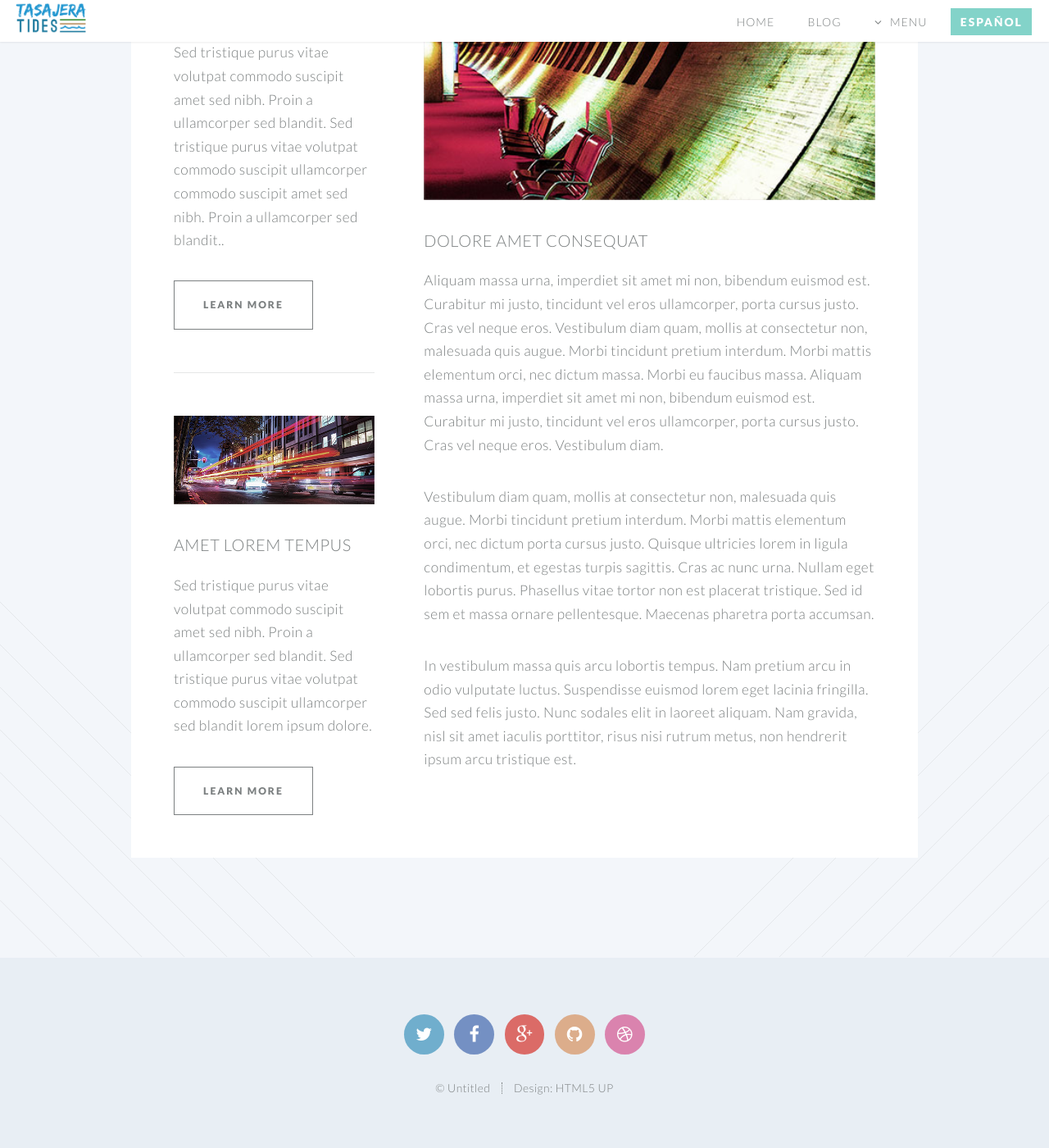
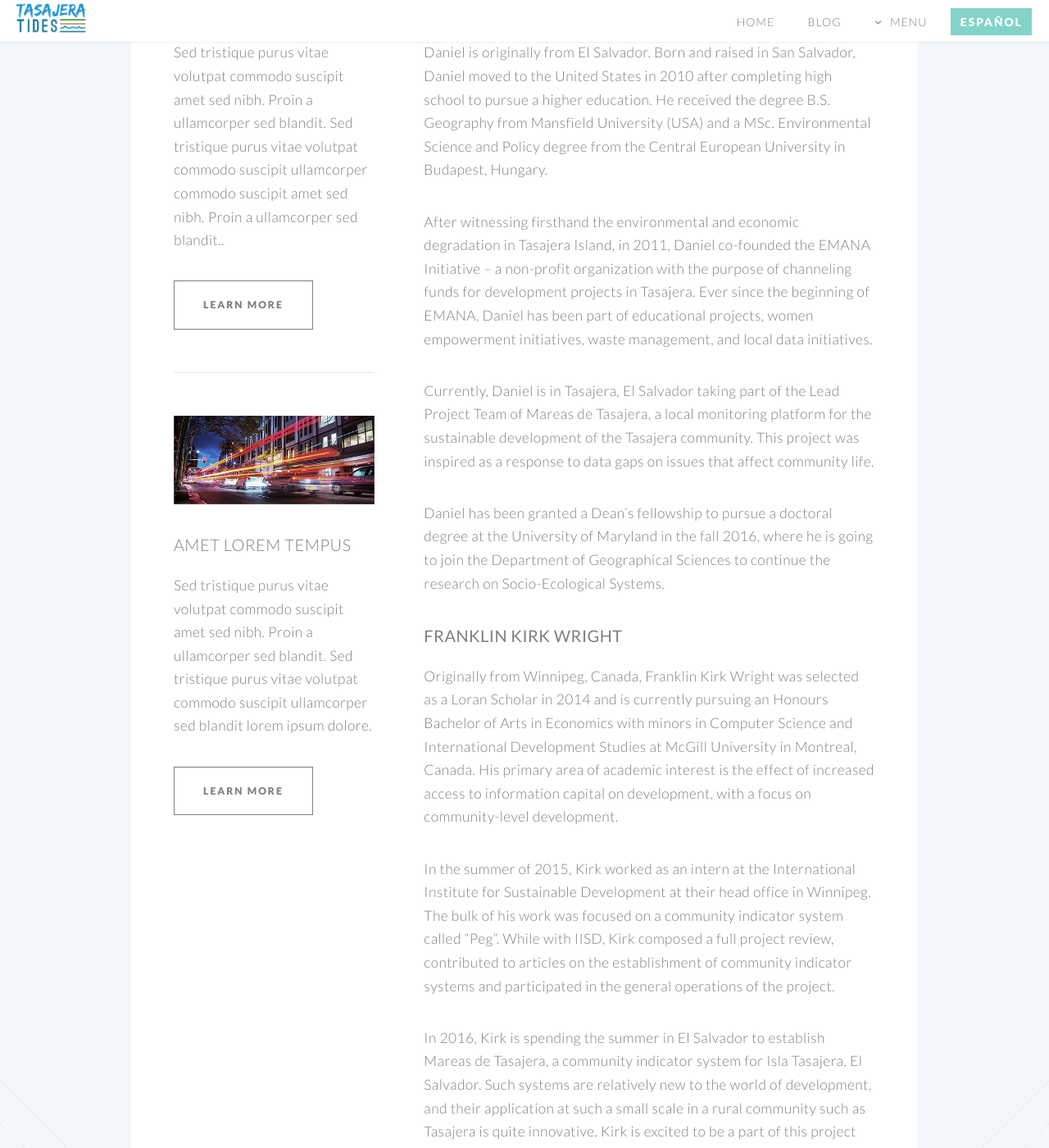
Before and after one commit to danteo90/danteo90.github.io, a Jekyll site: the page who-are-we.html, which Jekyll copies as it is, in a window 1280 px wide and 1400 px high, scrolled down 431 px. Shown: the whole window at 82% size. Built offline with Jekyll 4.4.1, drawn with Linux system fonts in a browser that asks for light colours; some of the changed text lies outside the part shown.

Commit message:
Update who-are-we.html

```diff
--- a/who-are-we.html
+++ b/who-are-we.html
@@ -127,13 +127,21 @@
 								<!-- Content -->
 									<div class="content">
 										<section>
-											<a href="#" class="image featured"><img src="images/pic02.jpg" alt="" /></a>
-											<header>
-												<h3>Dolore Amet Consequat</h3>
-											</header>
-											<p>Aliquam massa urna, imperdiet sit amet mi non, bibendum euismod est. Curabitur mi justo, tincidunt vel eros ullamcorper, porta cursus justo. Cras vel neque eros. Vestibulum diam quam, mollis at consectetur non, malesuada quis augue. Morbi tincidunt pretium interdum. Morbi mattis elementum orci, nec dictum massa. Morbi eu faucibus massa. Aliquam massa urna, imperdiet sit amet mi non, bibendum euismod est. Curabitur mi justo, tincidunt vel eros ullamcorper, porta cursus justo. Cras vel neque eros. Vestibulum diam.</p>
-											<p>Vestibulum diam quam, mollis at consectetur non, malesuada quis augue. Morbi tincidunt pretium interdum. Morbi mattis elementum orci, nec dictum porta cursus justo. Quisque ultricies lorem in ligula condimentum, et egestas turpis sagittis. Cras ac nunc urna. Nullam eget lobortis purus. Phasellus vitae tortor non est placerat tristique. Sed id sem et massa ornare pellentesque. Maecenas pharetra porta accumsan. </p>
-											<p>In vestibulum massa quis arcu lobortis tempus. Nam pretium arcu in odio vulputate luctus. Suspendisse euismod lorem eget lacinia fringilla. Sed sed felis justo. Nunc sodales elit in laoreet aliquam. Nam gravida, nisl sit amet iaculis porttitor, risus nisi rutrum metus, non hendrerit ipsum arcu tristique est.</p>
+
+										<header>
+											<h3><strong>Daniel Teodoro</strong></h3>
+										</header>
+											<p>Daniel is originally from El Salvador. Born and raised in San Salvador, Daniel moved to the United States in 2010 after completing high school to pursue a higher education. He received the degree B.S. Geography from Mansfield University (USA) and a MSc. Environmental Science and Policy degree from the Central European University in Budapest, Hungary.</p>
+											<p>After witnessing firsthand the environmental and economic degradation in Tasajera Island, in 2011, Daniel co-founded the EMANA Initiative – a non-profit organization with the purpose of channeling funds for development projects in Tasajera. Ever since the beginning of EMANA, Daniel has been part of educational projects, women empowerment initiatives, waste management, and local data initiatives.</p>
+											<p>Currently, Daniel is in Tasajera, El Salvador taking part of the Lead Project Team of Mareas de Tasajera, a local monitoring platform for the sustainable development of the Tasajera community. This project was inspired as a response to data gaps on issues that affect community life.</p>
+											<p>Daniel has been granted a Dean’s fellowship to pursue a doctoral degree at the University of Maryland in the fall 2016, where he is going to join the Department of Geographical Sciences to continue the research on Socio-Ecological Systems.</p>
+										<header>
+											<h3><strong>Franklin Kirk Wright</strong></h3>
+										</header>
+											<p>Originally from Winnipeg, Canada, Franklin Kirk Wright was selected as a Loran Scholar in 2014 and is currently pursuing an Honours Bachelor of Arts in Economics with minors in Computer Science and International Development Studies at McGill University in Montreal, Canada. His primary area of academic interest is the effect of increased access to information capital on development, with a focus on community-level development.</p>
+											<p>In the summer of 2015, Kirk worked as an intern at the International Institute for Sustainable Development at their head office in Winnipeg. The bulk of his work was focused on a community indicator system called “Peg”. While with IISD, Kirk composed a full project review, contributed to articles on the establishment of community indicator systems and participated in the general operations of the project.</p>
+											<p>In 2016, Kirk is spending the summer in El Salvador to establish Mareas de Tasajera, a community indicator system for Isla Tasajera, El Salvador. Such systems are relatively new to the world of development, and their application at such a small scale in a rural community such as Tasajera is quite innovative. Kirk is excited to be a part of this project and see firsthand its impact on the community.</p>
+											<p>To contact Kirk, please feel free to send an email to <a href="mailto:franklinkirkwright@gmail.com">franklinkirkwright@gmail.com</a> or find information about him at www.franklinkirkwright.com.</p>
 										</section>
 									</div>
 
```
